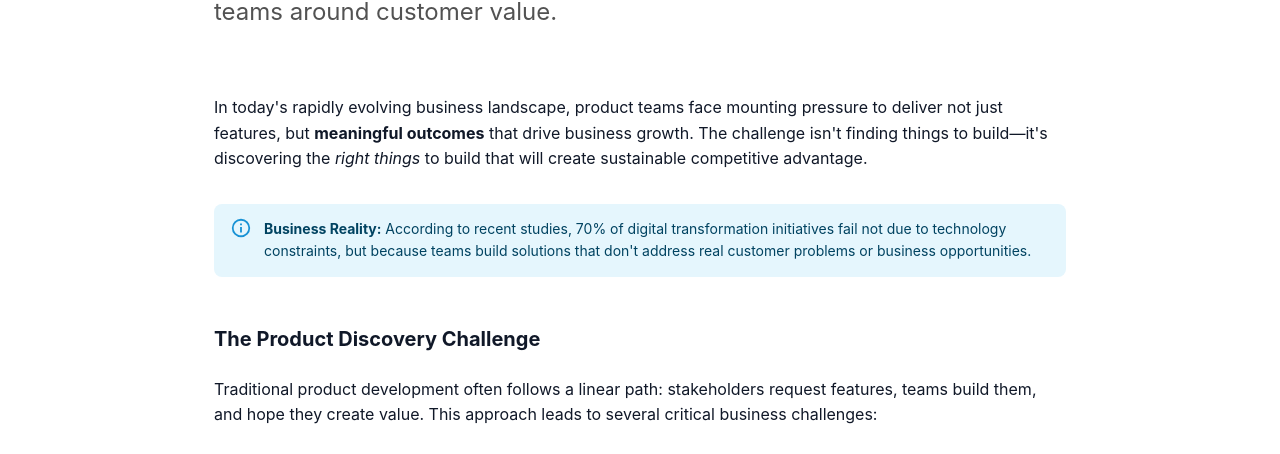
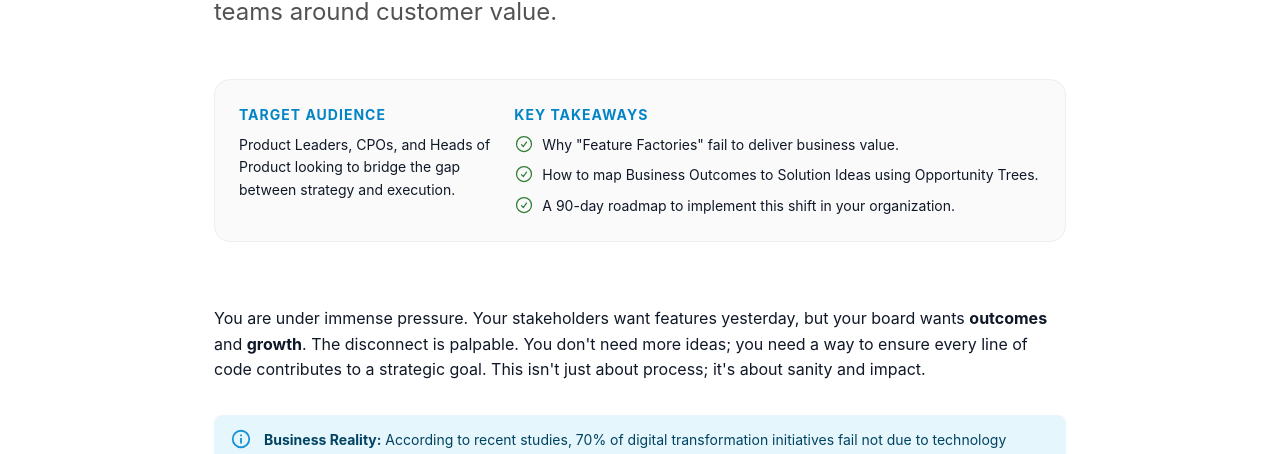
Before and after one commit to connEthics/website, a Next.js app: page /insights/product-discovery-opportunity-tree in a window 1280 px wide. Shown: the part 450-904 px from the top of the page. Built offline with nearby package versions, Linux system fonts and the light colour scheme; no server answers.

Commit message:
feat: Enhance Product Discovery Article with Target Audience and Key Takeaways sections

```diff
--- a/src/app/insights/product-discovery-opportunity-tree/page.tsx
+++ b/src/app/insights/product-discovery-opportunity-tree/page.tsx
@@ -1,7 +1,7 @@
 'use client';
 
 import Link from 'next/link';
-import { ArrowLeftIcon, ClockIcon, CalendarIcon, TagIcon, LightBulbIcon, UserGroupIcon, ChartBarIcon } from '@heroicons/react/24/outline';
+import { ArrowLeftIcon, ClockIcon, CalendarIcon, TagIcon, LightBulbIcon, UserGroupIcon, ChartBarIcon, CheckCircleIcon } from '@heroicons/react/24/outline';
 import { Box, Container, Typography, Chip, Stack, Divider, Card, CardContent, Grid, Alert } from '@mui/material';
 
 export default function ProductDiscoveryOpportunityTreeArticle() {
@@ -59,12 +59,44 @@ export default function ProductDiscoveryOpportunityTreeArticle() {
           <Typography variant="h5" sx={{ color: 'text.secondary', lineHeight: 1.6 }}>
             A comprehensive guide to implementing structured product discovery using opportunity trees to drive meaningful business outcomes and align teams around customer value.
           </Typography>
+
+          <Box sx={{ mt: 6, p: 3, bgcolor: 'grey.50', borderRadius: 2, border: '1px solid', borderColor: 'grey.200' }}>
+            <Grid container spacing={3}>
+              <Grid size={{ xs: 12, md: 4 }}>
+                <Typography variant="subtitle2" sx={{ fontWeight: 'bold', color: 'primary.main', mb: 1, textTransform: 'uppercase', letterSpacing: 1 }}>
+                  Target Audience
+                </Typography>
+                <Typography variant="body2">
+                  Product Leaders, CPOs, and Heads of Product looking to bridge the gap between strategy and execution.
+                </Typography>
+              </Grid>
+              <Grid size={{ xs: 12, md: 8 }}>
+                <Typography variant="subtitle2" sx={{ fontWeight: 'bold', color: 'primary.main', mb: 1, textTransform: 'uppercase', letterSpacing: 1 }}>
+                  Key Takeaways
+                </Typography>
+                <Stack spacing={1}>
+                  <Box sx={{ display: 'flex', alignItems: 'start' }}>
+                    <CheckCircleIcon style={{ width: 20, height: 20, color: '#2e7d32', marginRight: 8, flexShrink: 0 }} />
+                    <Typography variant="body2">Why "Feature Factories" fail to deliver business value.</Typography>
+                  </Box>
+                  <Box sx={{ display: 'flex', alignItems: 'start' }}>
+                    <CheckCircleIcon style={{ width: 20, height: 20, color: '#2e7d32', marginRight: 8, flexShrink: 0 }} />
+                    <Typography variant="body2">How to map Business Outcomes to Solution Ideas using Opportunity Trees.</Typography>
+                  </Box>
+                  <Box sx={{ display: 'flex', alignItems: 'start' }}>
+                    <CheckCircleIcon style={{ width: 20, height: 20, color: '#2e7d32', marginRight: 8, flexShrink: 0 }} />
+                    <Typography variant="body2">A 90-day roadmap to implement this shift in your organization.</Typography>
+                  </Box>
+                </Stack>
+              </Grid>
+            </Grid>
+          </Box>
         </Box>
 
         {/* Article Content */}
         <Box component="article">
           <Typography variant="body1" paragraph>
-            In today&apos;s rapidly evolving business landscape, product teams face mounting pressure to deliver not just features, but <strong>meaningful outcomes</strong> that drive business growth. The challenge isn&apos;t finding things to build—it&apos;s discovering the <em>right things</em> to build that will create sustainable competitive advantage.
+            You are under immense pressure. Your stakeholders want features yesterday, but your board wants <strong>outcomes</strong> and <strong>growth</strong>. The disconnect is palpable. You don&apos;t need more ideas; you need a way to ensure every line of code contributes to a strategic goal. This isn&apos;t just about process; it&apos;s about sanity and impact.
           </Typography>
 
           <Alert severity="info" sx={{ my: 4 }}>
@@ -78,7 +110,7 @@ export default function ProductDiscoveryOpportunityTreeArticle() {
           </Typography>
 
           <Typography variant="body1" paragraph>
-            Traditional product development often follows a linear path: stakeholders request features, teams build them, and hope they create value. This approach leads to several critical business challenges:
+            We&apos;ve all been there. The roadmap is full, the team is busy, but the needle isn&apos;t moving. This &quot;Feature Factory&quot; mode is comfortable but dangerous. Here is why the traditional linear path is failing you:
           </Typography>
 
           <Box sx={{ my: 4, pl: 3, borderLeft: 4, borderColor: 'primary.main' }}>
@@ -131,7 +163,7 @@ export default function ProductDiscoveryOpportunityTreeArticle() {
           </Typography>
 
           <Typography variant="body1" paragraph>
-            The Opportunity Tree method, pioneered by Teresa Torres, provides a structured approach to product discovery that bridges the gap between business strategy and tactical execution. It creates a visual map connecting business outcomes to customer opportunities and potential solutions.
+            Before we dive into the <em>how</em>, let&apos;s clarify the <em>why</em>. You need a visual map that forces alignment. The Opportunity Tree method, pioneered by Teresa Torres, isn&apos;t just a diagram; it&apos;s a negotiation tool. It bridges the gap between business strategy and tactical execution by connecting three critical layers:
           </Typography>
 
           <Box sx={{ my: 4, p: 3, bgcolor: 'grey.50', borderRadius: 2 }}>
```
